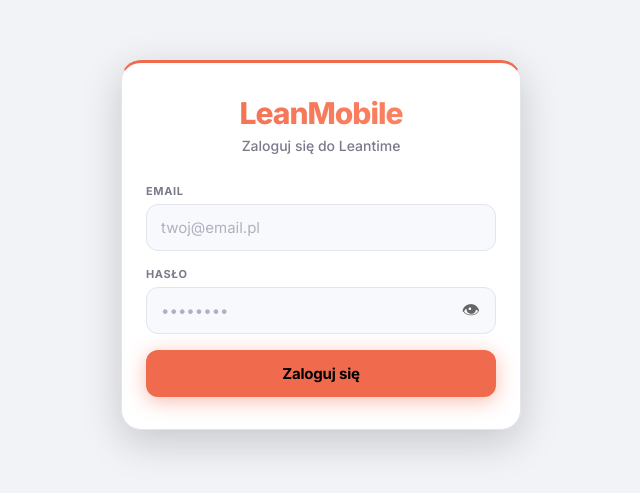
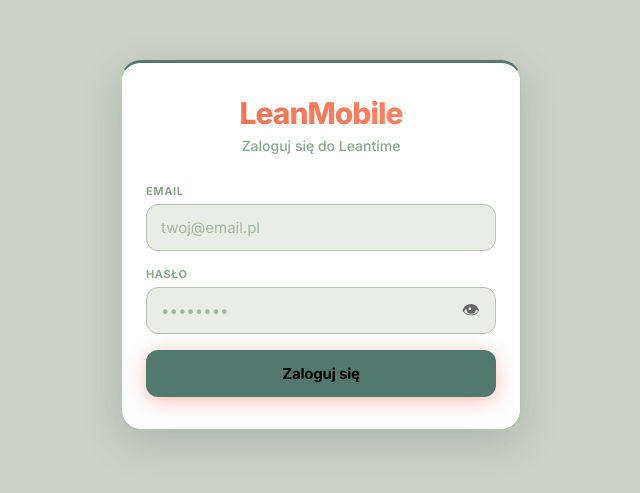
Before and after one commit to firmalimanczyk-del/leanmobile, a Next.js app: page / in a window 1280 px wide. Shown: the part 155-648 px from the top of the page, without its empty margins (319-959 px from the left). Built offline with nearby package versions, Linux system fonts and the light colour scheme; no server answers.

Commit message:
style: earthy sage palette dla light mode - kolory ziemi zamiast neonow

```diff
--- a/src/app/globals.css
+++ b/src/app/globals.css
@@ -12,64 +12,64 @@
 
 /* ══════════════════════════════════════════════
    LIGHT MODE — domyślny (`:root`)
-   Czyste białe tło, ciemny tekst
+   Earthy Sage — kolory ziemi, profesjonalne
    ══════════════════════════════════════════════ */
 :root {
   --font: 'Inter', -apple-system, 'Segoe UI', Roboto, sans-serif;
 
-  /* Tła */
-  --bg: #F2F3F7;
-  /* Główne tło — jasny szary */
+  /* Tła — ciepły szałwiowy */
+  --bg: #CAD2C5;
+  /* Główne tło — jasna szałwia */
   --card: #FFFFFF;
   /* Karty, kontenery */
-  --card-2: #F8F9FC;
-  /* Karty podwyższone */
+  --card-2: #E8EDE5;
+  /* Karty podwyższone — delikatna szałwia */
 
   /* Obramowania */
-  --border: #E2E4EE;
+  --border: #B5C4B1;
 
   /* Tekst */
-  --text: #12121A;
-  /* Główny — prawie czarny */
-  --text-2: #40404F;
-  /* Drugorzędny */
-  --text-3: #7A7A8C;
-  /* Pomocniczy — daty, meta */
-  --text-4: #B0B0C0;
+  --text: #2F3E46;
+  /* Główny — bardzo ciemny szary-zielony */
+  --text-2: #354F52;
+  /* Drugorzędny — ciemny teal */
+  --text-3: #84A98C;
+  /* Pomocniczy — średnia szałwia */
+  --text-4: #A3B8A0;
   /* Placeholder */
 
   /* Dark surfaces (header/nav w light mode) */
-  --dark: #1C1C28;
-  --dark-2: #252535;
-  --dark-3: #2E2E40;
-  --dark-4: #383850;
-  --dark-border: rgba(255, 255, 255, 0.07);
-  --dark-border-strong: rgba(255, 255, 255, 0.12);
+  --dark: #2F3E46;
+  --dark-2: #354F52;
+  --dark-3: #3E5C63;
+  --dark-4: #4A6B72;
+  --dark-border: rgba(255, 255, 255, 0.10);
+  --dark-border-strong: rgba(255, 255, 255, 0.15);
 
   /* Tła kart statusowych */
-  --overdue-bg: #FFF0F0;
-  --thisweek-bg: #FFFBF0;
-  --later-bg: #F8F4FF;
+  --overdue-bg: #FBEAE8;
+  --thisweek-bg: #FFF6E6;
+  --later-bg: #F0EBF5;
 
-  /* Akcenty */
-  --coral: #F06A4D;
-  --coral-2: #FF8A6A;
-  --coral-glow: rgba(240, 106, 77, 0.25);
-  --blue: #2563EB;
-  --blue-glow: rgba(37, 99, 235, 0.20);
+  /* Akcenty — ciemna szałwia zamiast koralu */
+  --coral: #52796F;
+  --coral-2: #6B9080;
+  --coral-glow: rgba(82, 121, 111, 0.25);
+  --blue: #52796F;
+  --blue-glow: rgba(82, 121, 111, 0.20);
 
   /* Wstecz-compat aliasy */
   --amber: var(--coral);
   --amber-2: var(--coral-2);
-  --amber-bg: rgba(240, 106, 77, 0.12);
+  --amber-bg: rgba(82, 121, 111, 0.12);
   --amber-glow: var(--coral-glow);
 
-  /* Statusy — identyczne w obu motywach */
-  --red: #EB5757;
-  --yellow: #F2C94C;
-  --green: #27AE60;
-  --purple: #BB6BD9;
-  --orange: #F06A4D;
+  /* Statusy — earthy tones */
+  --red: #C1574B;
+  --yellow: #D4A847;
+  --green: #52796F;
+  --purple: #8B6F8E;
+  --orange: #C17B4B;
 
   /* Radius */
   --r-sm: 8px;
@@ -78,12 +78,12 @@
   --r-xl: 20px;
   --r-full: 9999px;
 
-  /* Cienie (light — delikatniejsze) */
-  --shadow-sm: 0 1px 3px rgba(0, 0, 0, 0.08);
-  --shadow-md: 0 4px 16px rgba(0, 0, 0, 0.10);
-  --shadow-lg: 0 12px 40px rgba(0, 0, 0, 0.18);
-  --shadow-amber: 0 4px 16px rgba(240, 106, 77, 0.30);
-  --shadow-coral: 0 4px 16px rgba(240, 106, 77, 0.30);
+  /* Cienie (light — cieplejsze) */
+  --shadow-sm: 0 1px 3px rgba(47, 62, 70, 0.08);
+  --shadow-md: 0 4px 16px rgba(47, 62, 70, 0.10);
+  --shadow-lg: 0 12px 40px rgba(47, 62, 70, 0.18);
+  --shadow-amber: 0 4px 16px rgba(82, 121, 111, 0.30);
+  --shadow-coral: 0 4px 16px rgba(82, 121, 111, 0.30);
 
   /* Transitions */
   --t-fast: 0.12s ease;
--- a/src/app/layout.tsx
+++ b/src/app/layout.tsx
@@ -23,7 +23,7 @@
   initialScale: 1,
   maximumScale: 1,
   userScalable: false,
-  themeColor: '#0f0f14',
+  themeColor: '#2F3E46',
 };
 
 export default function RootLayout({ children }: { children: React.ReactNode }) {
```
Also changed, not shown: public/manifest.json.
